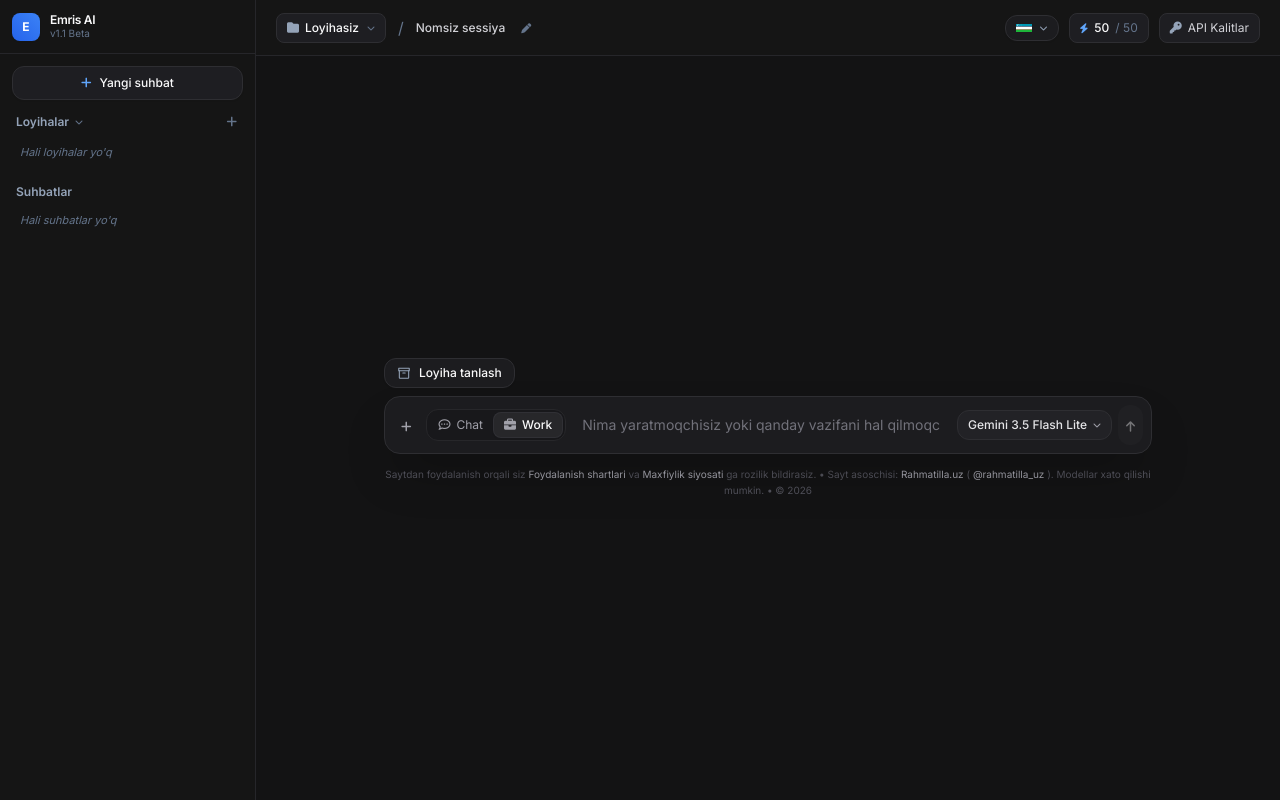
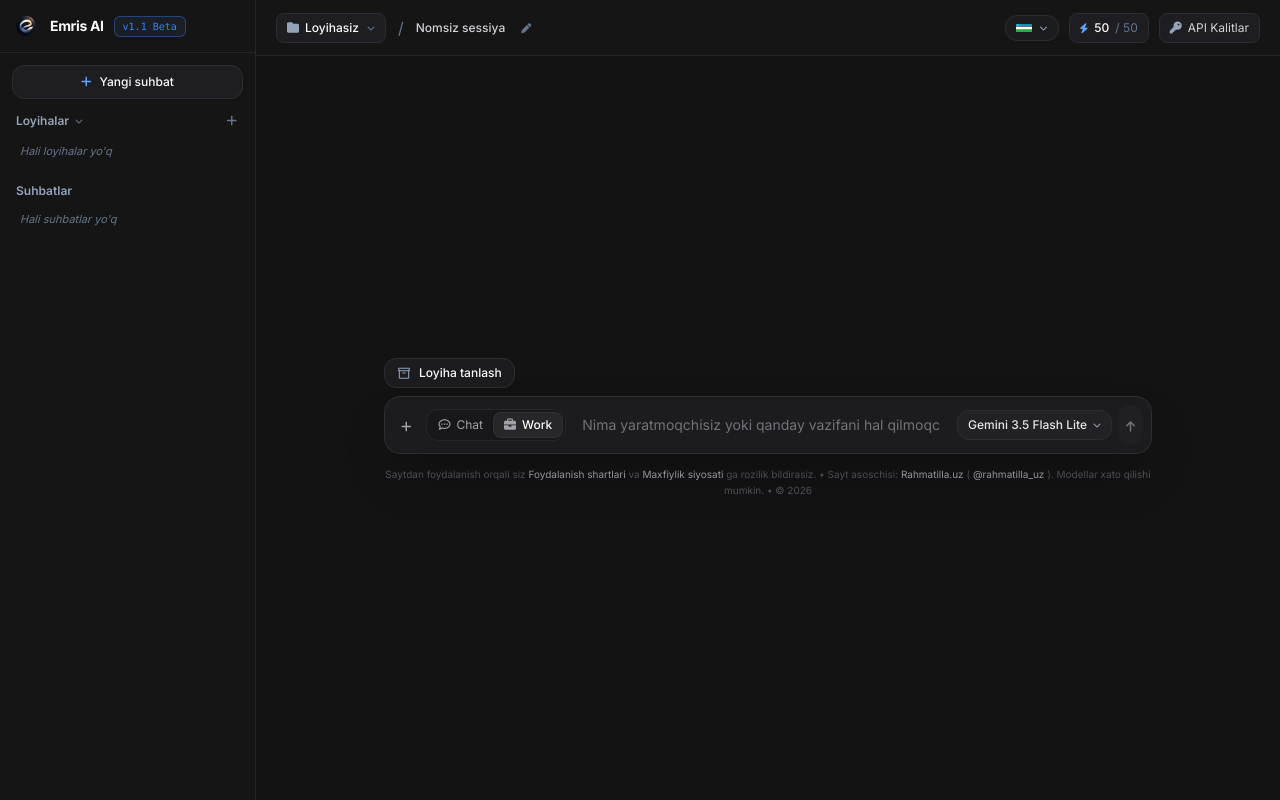
Before and after one commit to RahmatillaXudoyberdiyev/Emris-AI-desktop, a React (Vite) app in the folder frontend/: page / in a window 1280 px wide. Built offline with nearby package versions, Linux system fonts and the light colour scheme.

Commit message:
feat: use favicon.ico for sidebar brand icon and v1.1 Beta badge

```diff
--- a/frontend/src/components/Sidebar.jsx
+++ b/frontend/src/components/Sidebar.jsx
@@ -62,13 +62,21 @@ export default function Sidebar({
     >
       <div className="p-3 border-b border-[#26262a] flex items-center justify-between">
         <div className="flex items-center gap-2.5">
-          <div className="w-7 h-7 rounded-lg bg-gradient-to-tr from-[#2563eb] to-[#3b82f6] flex items-center justify-center font-bold text-xs text-white shadow-sm">
-            E
-          </div>
-          <div className="flex flex-col">
-            <span className="font-semibold text-xs tracking-tight">{t("sidebar.brand")}</span>
-            <span className="text-[10px] text-[#64748b] -mt-0.5">{t("sidebar.version")}</span>
-          </div>
+          <img
+            src="/favicon.ico"
+            alt="Emris AI"
+            onError={(e) => {
+              e.target.onerror = null;
+              e.target.src = "/favicon-48x48.png";
+            }}
+            className="w-7 h-7 rounded-full object-cover shadow-sm flex-shrink-0"
+          />
+          <span className="font-bold text-sm tracking-tight text-[#F9F9FA]">
+            {t("sidebar.brand")}
+          </span>
+          <span className="px-2 py-0.5 rounded-md border border-[#3b82f6]/40 bg-[#1e293b]/50 text-[#3b82f6] text-[10px] font-mono font-medium">
+            v1.1 Beta
+          </span>
         </div>
       </div>
 
```
